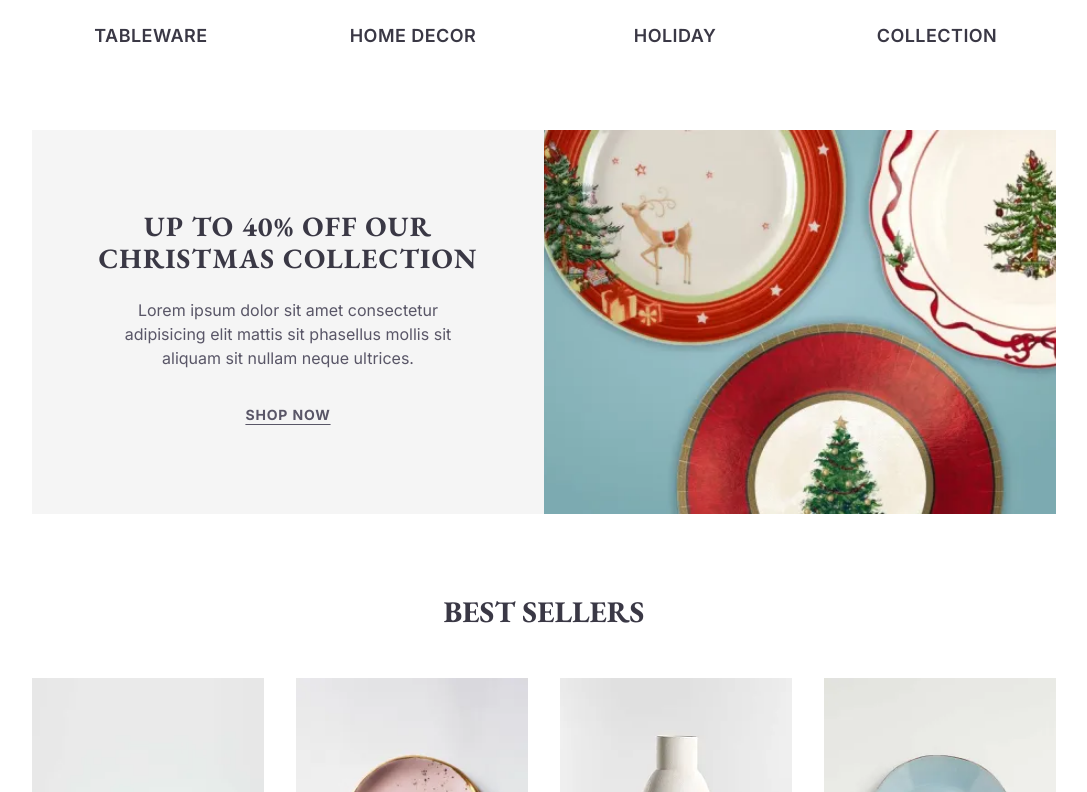
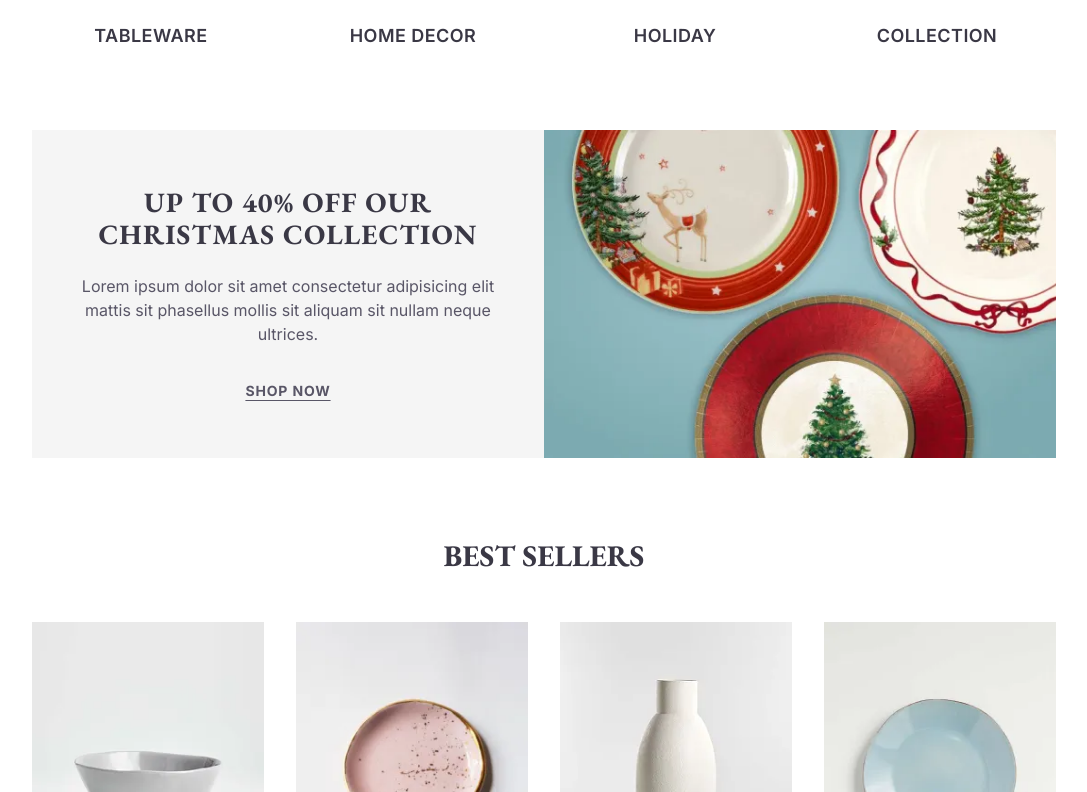
Before and after one commit to adhishrestha/mern-ecommerce-site, a React app in the folder frontend/: page / in a window 1280 px wide. Shown: the part 1028-1820 px from the top of the page, without its empty margins (96-1183 px from the left). Built offline with nearby package versions, Linux system fonts and the light colour scheme; the HTML template or start-up script is replaced by a standard one.

Commit message:
refactor(splitsec):repalce grid with flex layout in SplitSection component

```diff
--- a/frontend/src/components/shared/SplitSection.jsx
+++ b/frontend/src/components/shared/SplitSection.jsx
@@ -10,35 +10,42 @@ const SplitSection = ({
   buttonLink,
   image,
   imageAlt,
-  reverse = false, // desktop control
-  mobileContentFirst = true, // mobile control
+  reverse = false,
+  mobileContentFirst = true,
 }) => {
   return (
     <section>
       <Container>
-        <div className="grid grid-cols-1 bg-[#f5f5f5] lg:grid-cols-2">
+        <div
+          className={`flex flex-col overflow-hidden bg-[#f5f5f5] lg:flex-row`}
+        >
           {/* CONTENT */}
           <div
-            className={`flex justify-center px-6 py-14 lg:px-16 lg:py-20 ${mobileContentFirst ? 'order-1' : 'order-2'} ${reverse ? 'lg:order-2' : 'lg:order-1'} `}
+            className={`flex min-w-0 flex-1 items-center justify-center py-14 ${mobileContentFirst ? 'order-1' : 'order-2'} ${reverse ? 'lg:order-2' : 'lg:order-1'} `}
           >
-            <div className="max-w-md text-center">
+            <div className="max-w-md px-4 text-center sm:px-6 lg:px-0">
               {subtitle && (
-                <p className="mb-6 text-lg leading-6 font-semibold tracking-[0.06em] text-[#807F86] uppercase">
+                <p className="mb-6 text-lg leading-6 font-semibold tracking-[0.06em] text-[#5A5A5A] uppercase">
                   {subtitle}
                 </p>
               )}
+
               <h2 className="mb-6 font-serif text-2xl leading-8 font-bold tracking-[0.04em] text-[#3A3845] uppercase md:text-[28px]">
                 {title}
               </h2>
-              <p className="mb-8 text-base leading-6 font-normal text-[#595667]">
+
+              <p className="mb-8 text-base leading-6 text-[#595667]">
                 {description}
               </p>
+
               {buttonText && buttonLink && (
                 <Link
                   to={buttonLink}
-                  className="inline-block text-sm leading-5 font-bold tracking-[0.06em] text-[#595667] uppercase underline underline-offset-4 transition hover:opacity-70"
+                  aria-label={title}
+                  className="inline-block text-sm font-bold tracking-[0.06em] text-[#595667] uppercase underline underline-offset-4 transition hover:opacity-70"
                 >
                   {buttonText}
+                  <span className="sr-only">{title}</span>
                 </Link>
               )}
             </div>
@@ -46,13 +53,13 @@ const SplitSection = ({
 
           {/* IMAGE */}
           <div
-            className={`aspect-square sm:aspect-16/10 md:aspect-5/4 lg:aspect-4/3 ${mobileContentFirst ? 'order-2' : 'order-1'} ${reverse ? 'lg:order-1' : 'lg:order-2'} `}
+            className={`relative flex-1 overflow-hidden ${mobileContentFirst ? 'order-2' : 'order-1'} ${reverse ? 'lg:order-1' : 'lg:order-2'} aspect-[4/3] lg:aspect-auto`}
           >
             <img
               src={image}
               alt={imageAlt || title}
               loading="lazy"
-              className="h-full w-full object-cover"
+              className="absolute inset-0 h-full w-full object-cover transition-transform duration-700 hover:scale-105"
             />
           </div>
         </div>
```
